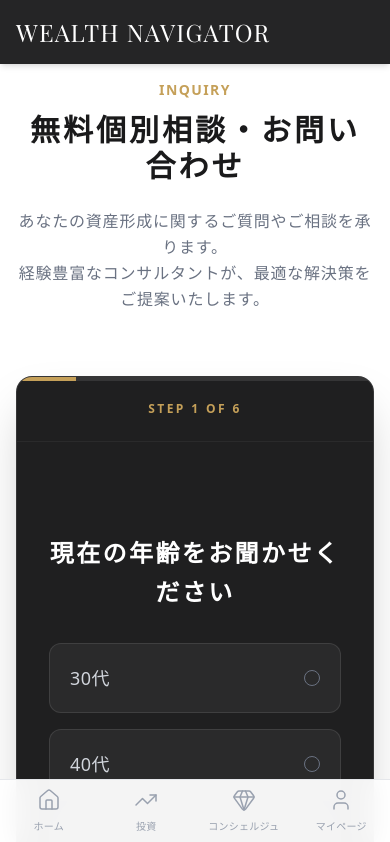
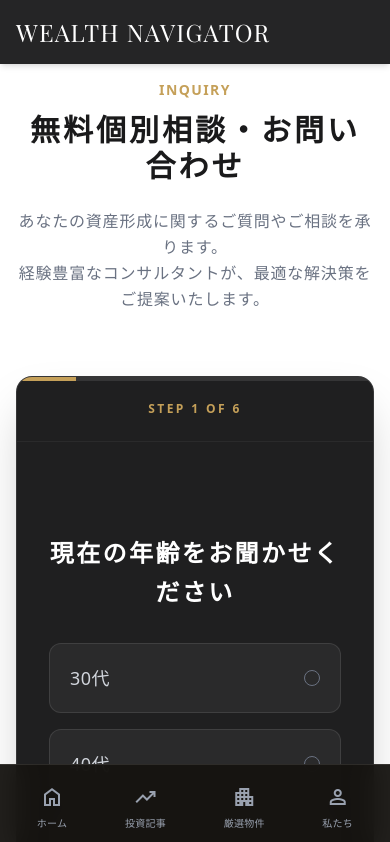
Before and after one commit to tomohiro-takahashi/wealth-navigator-2026, a Next.js app: page /inquiry in a window 390 px wide. Shown: the top 842 px of the page. Built offline with nearby package versions, Linux system fonts and the light colour scheme.

Commit message:
fix: update bottom nav items, footer padding, and footer links

```diff
--- a/src/app/layout.tsx
+++ b/src/app/layout.tsx
@@ -39,7 +39,7 @@
       >
         {/* pt-0 because Hero often goes under header or handles its own spacing. Resetting default top padding. */}
         <Header />
-        <main className="flex-grow pb-16 md:pb-0">
+        <main className="flex-grow pb-24 md:pb-0">
           {children}
         </main>
         <Footer />
--- a/src/app/page.tsx
+++ b/src/app/page.tsx
@@ -282,24 +282,7 @@
       </div>
 
       {/* Bottom Nav */}
-      <nav className="fixed bottom-0 left-0 z-50 flex h-[88px] w-full items-start justify-around border-t border-white/10 bg-[#161410]/95 px-2 pt-3 backdrop-blur-md pb-8 shadow-[0_-5px_20px_rgba(0,0,0,0.3)]">
-        <Link href="/" className="flex flex-col items-center gap-1.5 p-2 text-[#c59f59]">
-          <span className="material-symbols-outlined text-[28px]">home</span>
-          <span className="text-[11px] font-medium tracking-wide">ホーム</span>
-        </Link>
-        <Link href="/articles" className="flex flex-col items-center gap-1.5 p-2 text-gray-500 hover:text-white transition-colors">
-          <span className="material-symbols-outlined text-[28px]">trending_up</span>
-          <span className="text-[11px] font-medium tracking-wide">投資</span>
-        </Link>
-        <Link href="/concierge" className="flex flex-col items-center gap-1.5 p-2 text-gray-500 hover:text-white transition-colors">
-          <span className="material-symbols-outlined text-[28px]">diamond</span>
-          <span className="text-[11px] font-medium tracking-wide">コンシェルジュ</span>
-        </Link>
-        <Link href="/mypage" className="flex flex-col items-center gap-1.5 p-2 text-gray-500 hover:text-white transition-colors">
-          <span className="material-symbols-outlined text-[28px]">person</span>
-          <span className="text-[11px] font-medium tracking-wide">マイページ</span>
-        </Link>
-      </nav>
+
     </div>
   );
 }
--- a/src/components/common/BottomNav.tsx
+++ b/src/components/common/BottomNav.tsx
@@ -1,38 +1,51 @@
+
 "use client";
 
 import Link from "next/link";
-import { Home, TrendingUp, Gem, User } from "lucide-react";
 import { usePathname } from "next/navigation";
 
 export const BottomNav = () => {
     const pathname = usePathname();
 
-    const navItems = [
-        { label: "ホーム", href: "/", icon: Home },
-        { label: "投資", href: "/properties", icon: TrendingUp },
-        { label: "コンシェルジュ", href: "/simulation", icon: Gem },
-        { label: "マイページ", href: "/mypage", icon: User },
-    ];
+    const isActive = (path: string) => pathname === path;
 
     return (
-        <nav className="md:hidden fixed bottom-0 w-full bg-white/95 backdrop-blur-md border-t border-gray-200 z-50 pb-safe">
-            <div className="flex justify-around items-center h-16">
-                {navItems.map((item) => {
-                    const isActive = pathname === item.href;
-                    const Icon = item.icon;
-                    return (
-                        <Link
-                            key={item.href}
-                            href={item.href}
-                            className={`flex flex-col items-center justify-center w-full h-full space-y-1 ${isActive ? "text-primary" : "text-gray-400"
-                                }`}
-                        >
-                            <Icon className={`w-6 h-6 ${isActive ? "fill-primary" : ""}`} strokeWidth={1.5} />
-                            <span className="text-[10px] font-medium tracking-wide">{item.label}</span>
-                        </Link>
-                    );
-                })}
-            </div>
+        <nav className="fixed bottom-0 left-0 z-50 flex h-[80px] w-full items-start justify-around border-t border-white/10 bg-[#161410]/95 px-2 pt-3 backdrop-blur-md pb-6 md:hidden">
+            <Link
+                href="/"
+                className={`flex flex-col items-center gap-1 p-2 transition-colors ${isActive("/") ? "text-[#c59f59]" : "text-gray-400 hover:text-white"
+                    }`}
+            >
+                <span className="material-symbols-outlined text-[24px]">home</span>
+                <span className="text-[10px] font-medium tracking-wide">ホーム</span>
+            </Link>
+
+            <Link
+                href="/articles"
+                className={`flex flex-col items-center gap-1 p-2 transition-colors ${isActive("/articles") ? "text-[#c59f59]" : "text-gray-400 hover:text-white"
+                    }`}
+            >
+                <span className="material-symbols-outlined text-[24px]">trending_up</span>
+                <span className="text-[10px] font-medium tracking-wide">投資記事</span>
+            </Link>
+
+            <Link
+                href="/properties"
+                className={`flex flex-col items-center gap-1 p-2 transition-colors ${isActive("/properties") ? "text-[#c59f59]" : "text-gray-400 hover:text-white"
+                    }`}
+            >
+                <span className="material-symbols-outlined text-[24px]">apartment</span>
+                <span className="text-[10px] font-medium tracking-wide">厳選物件</span>
+            </Link>
+
+            <Link
+                href="/about"
+                className={`flex flex-col items-center gap-1 p-2 transition-colors ${isActive("/about") ? "text-[#c59f59]" : "text-gray-400 hover:text-white"
+                    }`}
+            >
+                <span className="material-symbols-outlined text-[24px]">person</span>
+                <span className="text-[10px] font-medium tracking-wide">私たち</span>
+            </Link>
         </nav>
     );
 };
```
